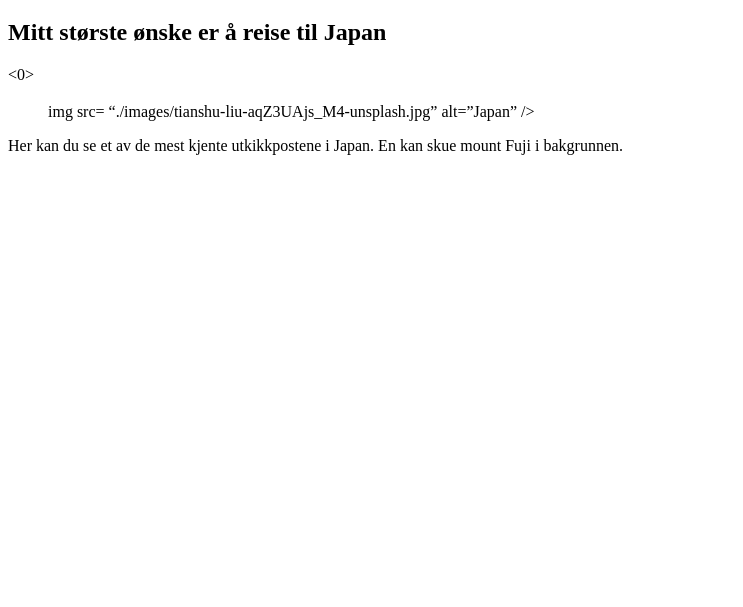
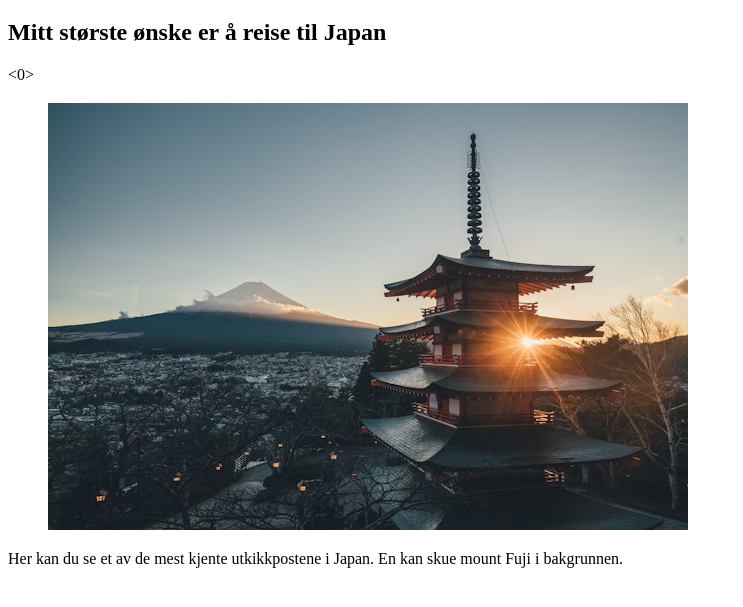
Before and after one commit to Betina9/Kodehode-04-25, a plain HTML site: page index.html in a window 1280 px wide. Shown: the part 61-668 px from the top of the page, without its empty margins (0-743 px from the left). Drawn offline with Linux system fonts and the light colour scheme.

Commit message:
test bilde 12

```diff
--- a/index.html
+++ b/index.html
@@ -12,7 +12,7 @@
          <0>
               <h3>  </h3>
     <figure>
-      img src= “./images/tianshu-liu-aqZ3UAjs_M4-unsplash.jpg” alt=”Japan” />
+      <img src="images/tianshu-liu-aqZ3UAjs_M4-unsplash.jpg" alt="Japan with mount Fuji in the background">
     </figure>
 <Figcaption>Her kan du se et av de mest kjente utkikkpostene i Japan. En kan skue mount Fuji i bakgrunnen.
          </section>
```
Also changed, not shown: images/tianshu-liu-aqZ3UAjs_M4-unsplash.jpg (added).
